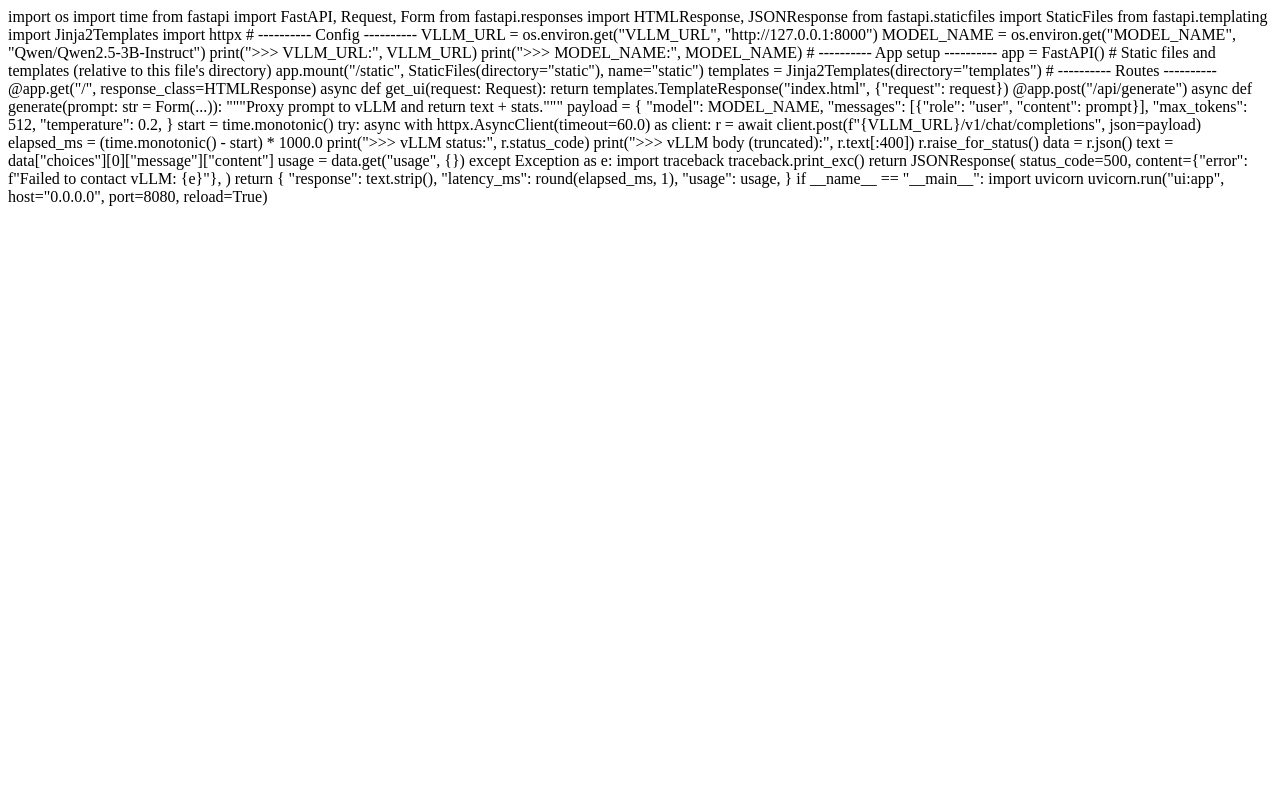
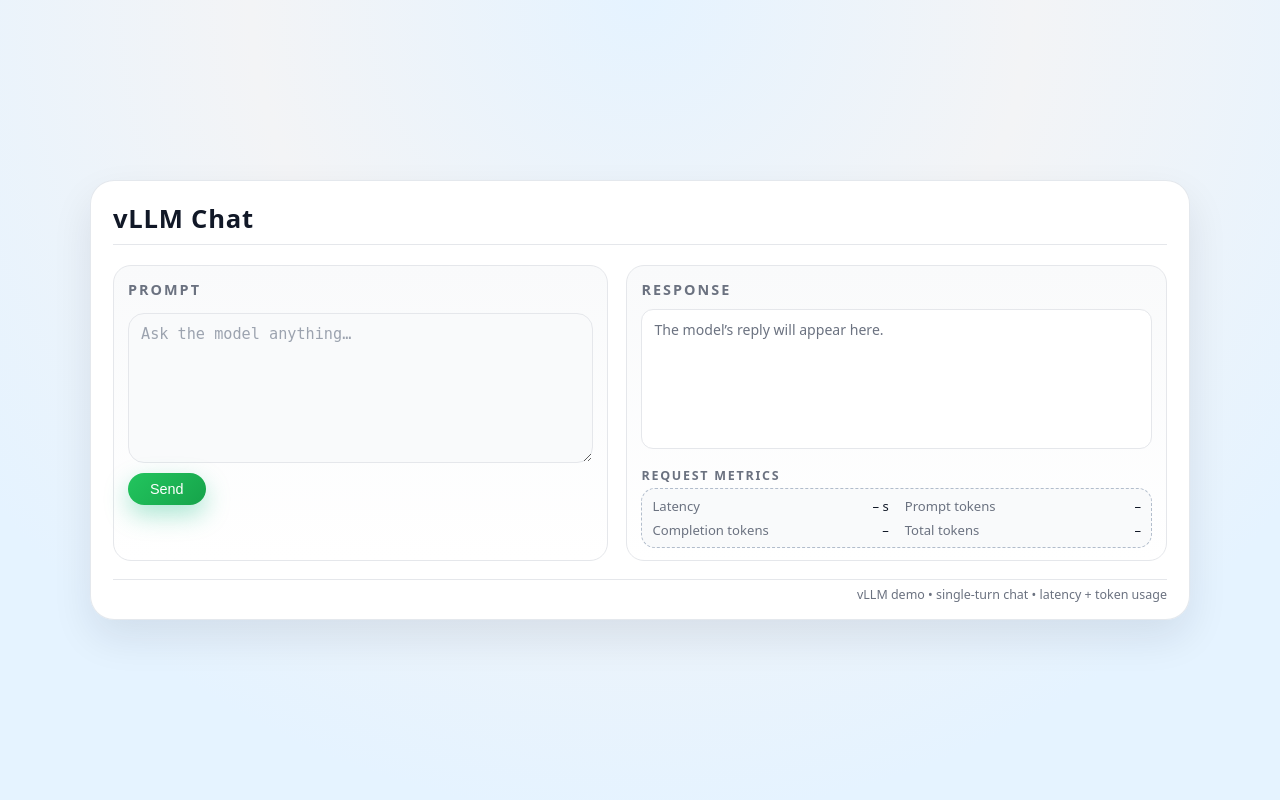
Before and after one commit to saujandsre/GPU-VastAI, a FastAPI app: page / in a window 1280 px wide. Run offline with FastAPI, Linux system fonts and the light colour scheme.

Commit message:
vllm_ui:v2

```diff
--- a/vLLM_containerGPU/vllm_ui/procedures.txt
+++ b/vLLM_containerGPU/vllm_ui/procedures.txt
@@ -21,7 +21,8 @@
 Test curl first
 
 curl -s http://localhost:8000/v1/models | jq
-
+export VLLM_URL=http://127.0.0.1:8000
+export MODEL_NAME="Qwen/Qwen2.5-3B-Instruct"
 
 Step 5)
 To setup the GUI run below
--- a/vLLM_containerGPU/vllm_ui/requirements.txt
+++ b/vLLM_containerGPU/vllm_ui/requirements.txt
@@ -1,3 +1,5 @@
 python-multipart
+jinja2
+uvicorn
 httpx
 fastapi
--- a/vLLM_containerGPU/vllm_ui/static/style.css
+++ b/vLLM_containerGPU/vllm_ui/static/style.css
@@ -1,15 +1,16 @@
 :root {
   --bg: #f3f4f6;
-  --bg-card: #ffffff;
+  --card: #ffffff;
+  --border: #e5e7eb;
+  --text: #111827;
+  --text-muted: #6b7280;
   --accent: #16a34a;
   --accent-soft: #22c55e;
-  --text: #111827;
-  --text-muted: #6b7280;
-  --border: #e5e7eb;
   --error: #b91c1c;
-  --radius-lg: 16px;
-  --radius-md: 10px;
   --shadow-soft: 0 18px 40px rgba(15, 23, 42, 0.09);
+  --radius-lg: 18px;
+  --radius-md: 12px;
+  --radius-pill: 999px;
   --font-main: system-ui, -apple-system, BlinkMacSystemFont, "SF Pro Text",
     "Segoe UI", sans-serif;
 }
@@ -24,47 +25,54 @@
   margin: 0;
   min-height: 100vh;
   font-family: var(--font-main);
-  background: var(--bg);
+  background: radial-gradient(circle at top, #e5f3ff 0, #f3f4f6 38%, #e5f3ff 80%);
   color: var(--text);
   display: flex;
   align-items: center;
   justify-content: center;
-  padding: 24px;
+  padding: 32px 16px;
 }
 
-.app-container {
+.app-shell {
   width: 100%;
-  max-width: 980px;
-  background: var(--bg-card);
-  border-radius: 18px;
+  max-width: 1100px;
+  background: rgba(255, 255, 255, 0.98);
+  border-radius: 24px;
   box-shadow: var(--shadow-soft);
-  border: 1px solid var(--border);
-  padding: 22px 26px 18px;
+  border: 1px solid rgba(148, 163, 184, 0.25);
+  padding: 20px 22px 16px;
   display: flex;
   flex-direction: column;
-  gap: 18px;
+  gap: 14px;
 }
 
+/* Header */
+
 .app-header {
+  display: flex;
+  justify-content: space-between;
+  align-items: flex-end;
   border-bottom: 1px solid var(--border);
-  padding-bottom: 6px;
+  padding-bottom: 8px;
 }
 
 .app-header h1 {
-  margin: 0 0 4px;
-  font-size: 1.5rem;
-  letter-spacing: 0.02em;
+  margin: 0;
+  font-size: 1.6rem;
+  letter-spacing: 0.03em;
 }
 
 .subtitle {
-  margin: 0;
+  margin: 4px 0 0;
   font-size: 0.85rem;
   color: var(--text-muted);
 }
 
+/* Layout */
+
 .app-main {
   display: grid;
-  grid-template-columns: minmax(0, 1.05fr) minmax(0, 1.15fr);
+  grid-template-columns: minmax(0, 1.1fr) minmax(0, 1.2fr);
   gap: 18px;
   margin-top: 6px;
 }
@@ -75,27 +83,47 @@
   }
 }
 
-.field-label {
-  display: block;
-  font-size: 0.78rem;
+/* Panels */
+
+.panel {
+  background: linear-gradient(180deg, #f9fafb, #ffffff);
+  border-radius: var(--radius-lg);
+  border: 1px solid var(--border);
+  padding: 14px 14px 12px;
+  display: flex;
+  flex-direction: column;
+  gap: 10px;
+}
+
+.panel-title {
+  margin: 0;
+  font-size: 0.9rem;
   text-transform: uppercase;
   letter-spacing: 0.14em;
   color: var(--text-muted);
-  margin-bottom: 6px;
+}
+
+/* Prompt form */
+
+.prompt-form {
+  margin-top: 4px;
+  display: flex;
+  flex-direction: column;
+  gap: 10px;
 }
 
 textarea {
   width: 100%;
-  border-radius: var(--radius-lg);
+  border-radius: 16px;
   border: 1px solid var(--border);
   background: #f9fafb;
-  color: var(--text);
   padding: 10px 12px;
   resize: vertical;
   min-height: 140px;
+  font-size: 0.95rem;
+  line-height: 1.4;
+  color: var(--text);
   outline: none;
-  font-size: 0.9rem;
-  line-height: 1.4;
 }
 
 textarea::placeholder {
@@ -104,41 +132,37 @@
 
 textarea:focus {
   border-color: var(--accent);
-  box-shadow: 0 0 0 1px rgba(34, 197, 94, 0.4);
+  box-shadow: 0 0 0 1px rgba(34, 197, 94, 0.35);
   background: #ffffff;
 }
 
-.buttons {
+.form-footer {
   display: flex;
   align-items: center;
   gap: 10px;
-  margin-top: 10px;
 }
 
 button {
   border: none;
-  border-radius: 999px;
-  padding: 8px 20px;
+  border-radius: var(--radius-pill);
+  padding: 8px 22px;
+  background: linear-gradient(135deg, var(--accent-soft), var(--accent));
+  color: #ffffff;
   font-size: 0.9rem;
   font-weight: 500;
   cursor: pointer;
-  background: linear-gradient(135deg, var(--accent-soft), var(--accent));
-  color: #ffffff;
-  display: inline-flex;
-  align-items: center;
-  gap: 6px;
-  box-shadow: 0 8px 22px rgba(16, 185, 129, 0.35);
+  box-shadow: 0 10px 24px rgba(16, 185, 129, 0.35);
   transition: transform 0.08s ease, box-shadow 0.1s ease, filter 0.1s ease;
 }
 
 button:hover {
   transform: translateY(-1px);
-  filter: brightness(1.03);
+  filter: brightness(1.05);
 }
 
 button:active {
   transform: translateY(0);
-  box-shadow: 0 4px 14px rgba(15, 23, 42, 0.15);
+  box-shadow: 0 5px 16px rgba(15, 23, 42, 0.18);
 }
 
 button:disabled {
@@ -147,98 +171,85 @@
   box-shadow: none;
 }
 
-.status {
+.status-text {
   font-size: 0.8rem;
   color: var(--text-muted);
 }
 
-.response-section {
-  border-radius: var(--radius-lg);
-  border: 1px solid var(--border);
-  padding: 10px 12px 12px;
-  display: flex;
-  flex-direction: column;
-  gap: 10px;
-  background: #f9fafb;
-}
-
-.response-section h2 {
-  margin: 0;
-  font-size: 0.9rem;
-  text-transform: uppercase;
-  color: var(--text-muted);
-  letter-spacing: 0.12em;
-}
+/* Response */
 
 .response-box {
   border-radius: var(--radius-md);
   border: 1px solid var(--border);
   background: #ffffff;
   padding: 10px 12px;
-  max-height: 360px;
+  min-height: 140px;
+  max-height: 320px;
   overflow-y: auto;
-  font-size: 0.9rem;
-  line-height: 1.5;
 }
 
 .placeholder {
   color: var(--text-muted);
-  font-size: 0.85rem;
+  font-size: 0.88rem;
 }
 
 .response-text {
   white-space: pre-wrap;
+  font-size: 0.95rem;
+  line-height: 1.5;
 }
 
-.error {
+.error-text {
   color: var(--error);
-  font-size: 0.85rem;
+  font-size: 0.9rem;
 }
 
-/* Metrics panel */
+/* Metrics */
 
-.metrics-section {
-  margin-top: 4px;
+.metrics {
+  margin-top: 8px;
 }
 
-.metrics-section h3 {
+.metrics-title {
   margin: 0 0 4px;
-  font-size: 0.8rem;
+  font-size: 0.78rem;
   text-transform: uppercase;
-  color: var(--text-muted);
-  letter-spacing: 0.12em;
-}
-
-.metrics-box {
-  border-radius: 10px;
-  border: 1px dashed var(--border);
-  background: #ffffff;
-  padding: 8px 10px;
-  font-size: 0.82rem;
-  color: var(--text);
-}
-
-.metric-row {
-  display: flex;
-  justify-content: space-between;
-  gap: 8px;
-  margin-bottom: 4px;
-}
-
-.metric-row span:first-child {
+  letter-spacing: 0.14em;
   color: var(--text-muted);
 }
 
-.metric-row:last-child {
-  margin-bottom: 0;
+.metrics-grid {
+  border-radius: 14px;
+  border: 1px dashed rgba(148, 163, 184, 0.7);
+  background: #f9fafb;
+  padding: 8px 10px;
+  display: grid;
+  grid-template-columns: repeat(2, minmax(0, 1fr));
+  gap: 6px 16px;
+  font-size: 0.82rem;
 }
+
+.metric {
+  display: flex;
+  justify-content: space-between;
+  gap: 6px;
+}
+
+.metric-label {
+  color: var(--text-muted);
+}
+
+.metric-value {
+  font-variant-numeric: tabular-nums;
+}
+
+/* Footer */
 
 .app-footer {
   border-top: 1px solid var(--border);
+  margin-top: 4px;
   padding-top: 6px;
-  margin-top: 4px;
-  font-size: 0.75rem;
+  font-size: 0.78rem;
   color: var(--text-muted);
-  display: flex;
-  justify-content: flex-end;
+  text-align: right;
 }
--- a/vLLM_containerGPU/vllm_ui/templates/index.html
+++ b/vLLM_containerGPU/vllm_ui/templates/index.html
@@ -1,73 +1,155 @@
-import os
-import time
+<!DOCTYPE html>
+<html lang="en">
+<head>
+  <meta charset="UTF-8" />
+  <title>vLLM Chat UI</title>
+  <link rel="stylesheet" href="{{ url_for('static', path='style.css') }}">
+</head>
+<body>
+  <div class="app-shell">
+    <header class="app-header">
+      <div>
+        <h1>vLLM Chat</h1>
+       </div>
+    </header>
 
-from fastapi import FastAPI, Request, Form
-from fastapi.responses import HTMLResponse, JSONResponse
-from fastapi.staticfiles import StaticFiles
-from fastapi.templating import Jinja2Templates
-import httpx
+    <main class="app-main">
+      <!-- Left: Prompt -->
+      <section class="panel">
+        <h2 class="panel-title">Prompt</h2>
 
-# ---------- Config ----------
-VLLM_URL = os.environ.get("VLLM_URL", "http://127.0.0.1:8000")
-MODEL_NAME = os.environ.get("MODEL_NAME", "Qwen/Qwen2.5-3B-Instruct")
+        <form id="chat-form" class="prompt-form">
+          <textarea
+            id="prompt"
+            placeholder="Ask the model anything…"
+            rows="6"
+          ></textarea>
 
-print(">>> VLLM_URL:", VLLM_URL)
-print(">>> MODEL_NAME:", MODEL_NAME)
+          <div class="form-footer">
+            <button id="send-btn" type="submit">Send</button>
+            <span id="status" class="status-text"></span>
+          </div>
+        </form>
+      </section>
 
-# ---------- App setup ----------
-app = FastAPI()
+      <!-- Right: Response + metrics -->
+      <section class="panel">
+        <h2 class="panel-title">Response</h2>
 
-# Static files and templates (relative to this file's directory)
-app.mount("/static", StaticFiles(directory="static"), name="static")
-templates = Jinja2Templates(directory="templates")
+        <div class="response-box">
+          <div id="response-placeholder" class="placeholder">
+            The model’s reply will appear here.
+          </div>
+          <div id="response" class="response-text" style="display:none;"></div>
+          <div id="error" class="error-text" style="display:none;"></div>
+        </div>
 
+        <div class="metrics">
+          <h3 class="metrics-title">Request metrics</h3>
+          <div class="metrics-grid">
+            <div class="metric">
+              <span class="metric-label">Latency</span>
+              <span class="metric-value">
+                <span id="latency">–</span> s
+              </span>
+            </div>
+            <div class="metric">
+              <span class="metric-label">Prompt tokens</span>
+              <span id="prompt_tokens" class="metric-value">–</span>
+            </div>
+            <div class="metric">
+              <span class="metric-label">Completion tokens</span>
+              <span id="completion_tokens" class="metric-value">–</span>
+            </div>
+            <div class="metric">
+              <span class="metric-label">Total tokens</span>
+              <span id="total_tokens" class="metric-value">–</span>
+            </div>
+          </div>
+        </div>
+      </section>
+    </main>
 
-# ---------- Routes ----------
-@app.get("/", response_class=HTMLResponse)
-async def get_ui(request: Request):
-    return templates.TemplateResponse("index.html", {"request": request})
+    <footer class="app-footer">
+      vLLM demo • single-turn chat • latency + token usage
+    </footer>
+  </div>
 
+  <script>
+    document.addEventListener("DOMContentLoaded", () => {
+      const form = document.getElementById("chat-form");
+      const promptEl = document.getElementById("prompt");
+      const sendBtn = document.getElementById("send-btn");
+      const statusEl = document.getElementById("status");
 
-@app.post("/api/generate")
-async def generate(prompt: str = Form(...)):
-    """Proxy prompt to vLLM and return text + stats."""
-    payload = {
-        "model": MODEL_NAME,
-        "messages": [{"role": "user", "content": prompt}],
-        "max_tokens": 512,
-        "temperature": 0.2,
-    }
+      const responseEl = document.getElementById("response");
+      const placeholderEl = document.getElementById("response-placeholder");
+      const errorEl = document.getElementById("error");
 
-    start = time.monotonic()
-    try:
-        async with httpx.AsyncClient(timeout=60.0) as client:
-            r = await client.post(f"{VLLM_URL}/v1/chat/completions", json=payload)
-        elapsed_ms = (time.monotonic() - start) * 1000.0
+      const latencyEl = document.getElementById("latency");
+      const promptTokensEl = document.getElementById("prompt_tokens");
+      const completionTokensEl = document.getElementById("completion_tokens");
+      const totalTokensEl = document.getElementById("total_tokens");
 
-        print(">>> vLLM status:", r.status_code)
-        print(">>> vLLM body (truncated):", r.text[:400])
+      form.addEventListener("submit", async (e) => {
+        e.preventDefault();
 
-        r.raise_for_status()
-        data = r.json()
-        text = data["choices"][0]["message"]["content"]
-        usage = data.get("usage", {})
-    except Exception as e:
-        import traceback
+        const prompt = promptEl.value.trim();
+        if (!prompt) {
+          return;
+        }
 
-        traceback.print_exc()
-        return JSONResponse(
-            status_code=500,
-            content={"error": f"Failed to contact vLLM: {e}"},
-        )
+        // Reset UI state
+        errorEl.style.display = "none";
+        errorEl.textContent = "";
+        statusEl.textContent = "Sending…";
+        sendBtn.disabled = true;
 
-    return {
-        "response": text.strip(),
-        "latency_ms": round(elapsed_ms, 1),
-        "usage": usage,
-    }
+        try {
+          const res = await fetch("/api/generate", {
+            method: "POST",
+            headers: {
+              "Content-Type": "application/x-www-form-urlencoded",
+            },
+            body: new URLSearchParams({ prompt }),
+          });
 
+          const data = await res.json();
 
-if __name__ == "__main__":
-    import uvicorn
+          if (!res.ok) {
+            placeholderEl.style.display = "none";
+            responseEl.style.display = "none";
+            errorEl.style.display = "block";
+            errorEl.textContent = data.error || "Request failed";
+          } else {
+            placeholderEl.style.display = "none";
+            errorEl.style.display = "none";
+            responseEl.style.display = "block";
+            responseEl.textContent = data.response || "";
 
-    uvicorn.run("ui:app", host="0.0.0.0", port=8080, reload=True)
+            const latencyMs = data.latency_ms ?? null;
+            latencyEl.textContent =
+              latencyMs != null ? (latencyMs / 1000).toFixed(2) : "–";
+
+            const usage = data.usage || {};
+            promptTokensEl.textContent =
+              usage.prompt_tokens != null ? usage.prompt_tokens : "–";
+            completionTokensEl.textContent =
+              usage.completion_tokens != null ? usage.completion_tokens : "–";
+            totalTokensEl.textContent =
+              usage.total_tokens != null ? usage.total_tokens : "–";
+          }
+        } catch (err) {
+          placeholderEl.style.display = "none";
+          responseEl.style.display = "none";
+          errorEl.style.display = "block";
+          errorEl.textContent = "Network error: " + err;
+        } finally {
+          sendBtn.disabled = false;
+          statusEl.textContent = "";
+        }
+      });
+    });
+  </script>
+</body>
+</html>
```
